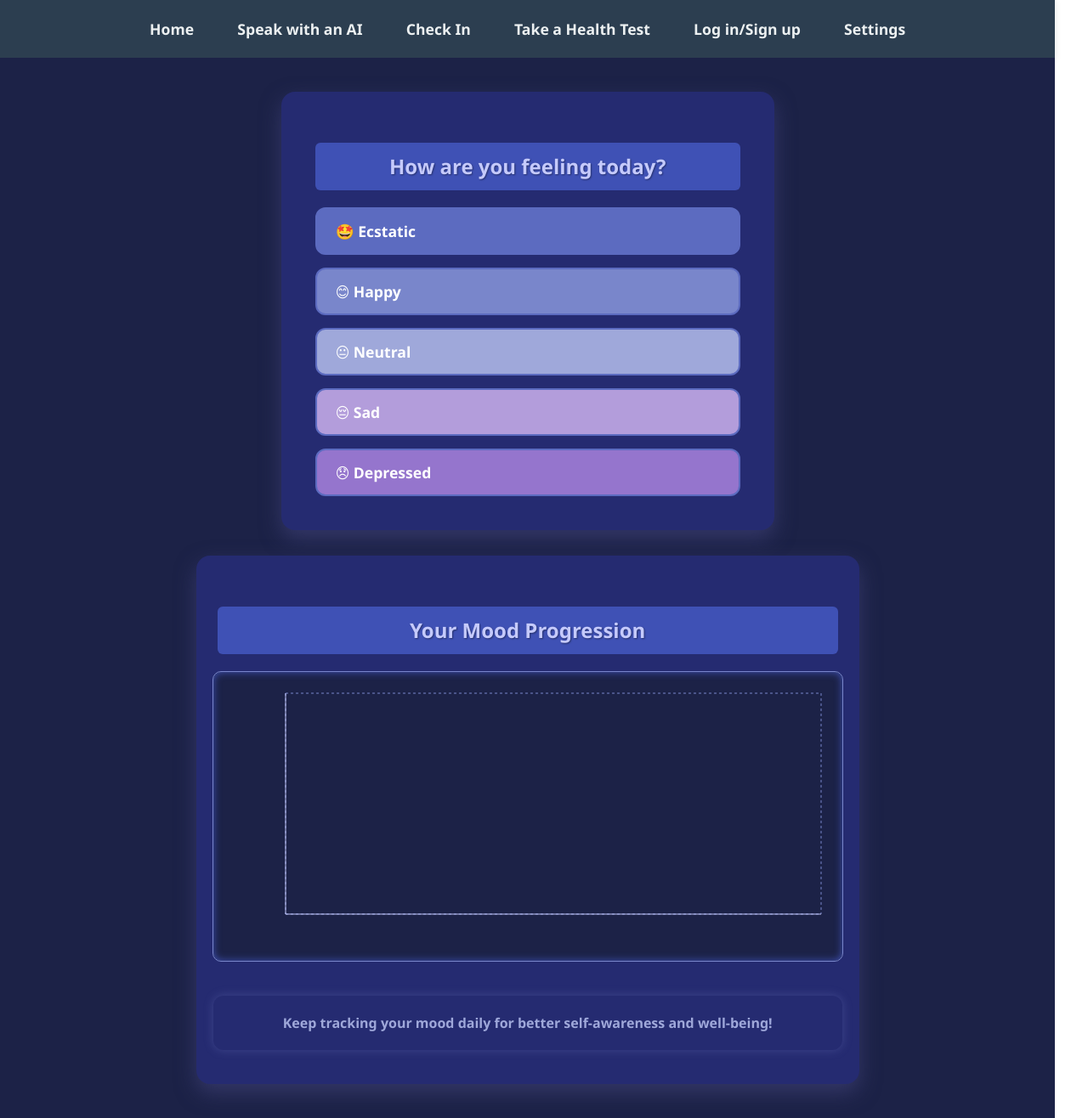
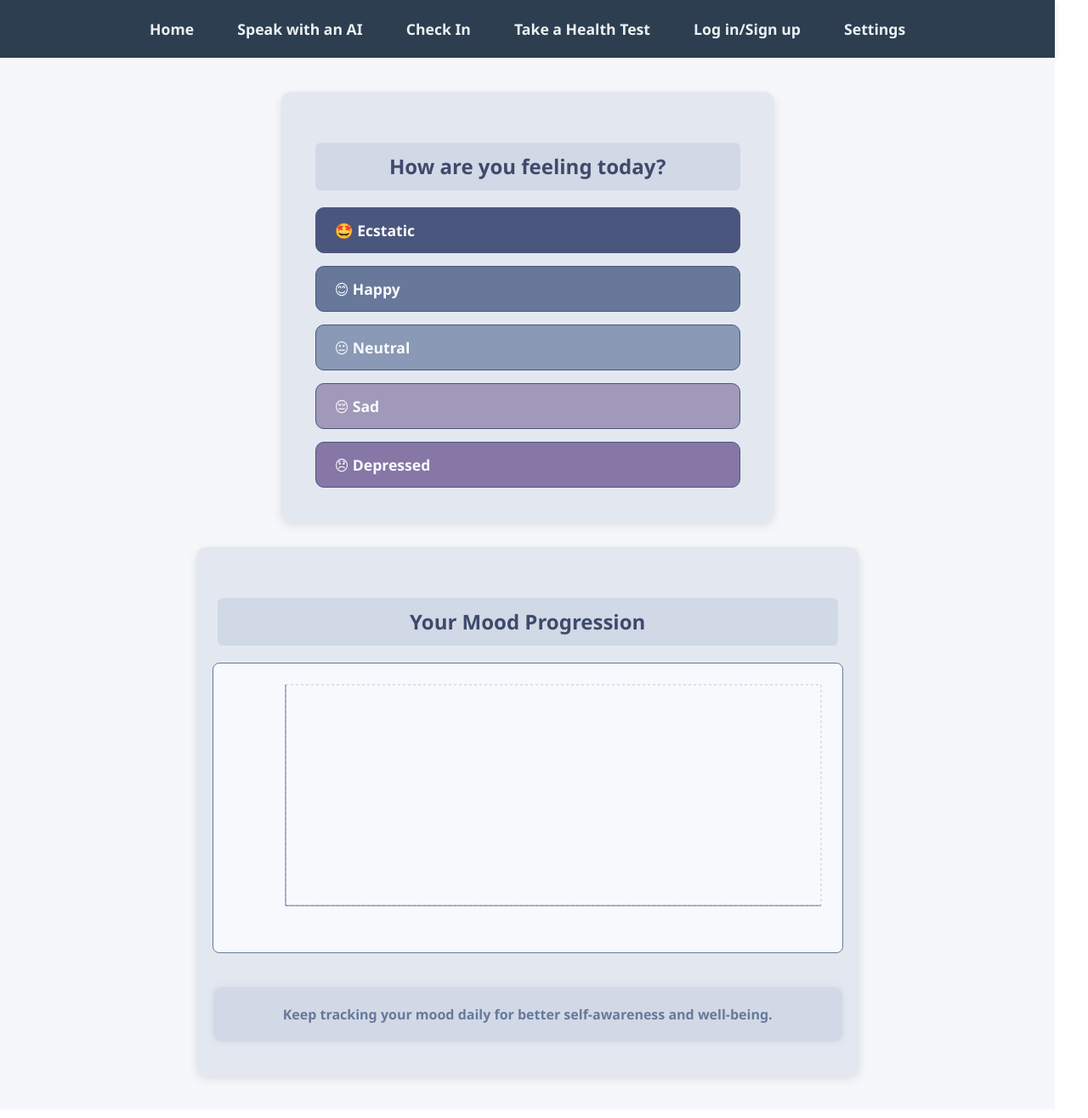
Before and after one commit to SujayO372/MentalHealthProject, a React (Vite) app in the folder MentalHealthProject/: page /checkin in a window 1280 px wide. Shown: the whole page at 85% size. Built offline with nearby package versions, Linux system fonts and the light colour scheme.

Commit message:
more css

```diff
--- a/MentalHealthProject/src/pages/Checkin.jsx
+++ b/MentalHealthProject/src/pages/Checkin.jsx
@@ -11,11 +11,11 @@ import {
 } from 'recharts';
 
 const moods = [
-  { label: '🤩 Ecstatic', value: 5, color: '#5c6bc0' },  // deeper blue/purple
-  { label: '😊 Happy', value: 4, color: '#7986cb' },
-  { label: '😐 Neutral', value: 3, color: '#9fa8da' },
-  { label: '😔 Sad', value: 2, color: '#b39ddb' },
-  { label: '😞 Depressed', value: 1, color: '#9575cd' },
+  { label: '🤩 Ecstatic', value: 5, color: '#4a567d' },  // muted blue-purple
+  { label: '😊 Happy', value: 4, color: '#67789a' },
+  { label: '😐 Neutral', value: 3, color: '#8a99b5' },
+  { label: '😔 Sad', value: 2, color: '#a199b9' },
+  { label: '😞 Depressed', value: 1, color: '#8677a6' },
 ];
 
 const getTodayDate = () => new Date().toISOString().split('T')[0];
@@ -60,10 +60,11 @@ export default function Checkin() {
       <div
         style={{
           overflowX: 'auto',
-          backgroundColor: '#1c2247',
+          backgroundColor: '#f5f7fa',
           minHeight: '100vh',
           padding: '40px',
           fontFamily: "'Segoe UI', Tahoma, Geneva, Verdana, sans-serif",
+          color: '#2e3a59',
         }}
       >
         <div
@@ -79,12 +80,12 @@ export default function Checkin() {
           {/* Mood Selector Panel */}
           <div
             style={{
-              flex: '0 1 500px', // wider panel
+              flex: '0 1 500px',
               padding: '40px',
-              backgroundColor: '#252b71',
-              color: '#c5cafc',
-              borderRadius: '16px',
-              boxShadow: '0 10px 25px rgba(75, 75, 135, 0.5)',
+              backgroundColor: '#e3e8f0',
+              color: '#2e3a59',
+              borderRadius: '12px',
+              boxShadow: '0 4px 12px rgba(0, 0, 0, 0.1)',
               display: 'flex',
               flexDirection: 'column',
               justifyContent: 'center',
@@ -94,13 +95,13 @@ export default function Checkin() {
             <h2
               style={{
                 marginBottom: '20px',
-                color: '#c5cafc',
-                backgroundColor: '#3f51b5',
+                color: '#3f4a6b',
                 padding: '10px 15px',
                 borderRadius: '6px',
                 textAlign: 'center',
                 fontWeight: '700',
-                textShadow: '1px 1px 2px rgba(0,0,0,0.4)',
+                backgroundColor: '#d1d9e6',
+                userSelect: 'none',
               }}
             >
               How are you feeling today?
@@ -114,23 +115,27 @@ export default function Checkin() {
                     fontSize: '1.1rem',
                     border:
                       selectedMood === mood.value
-                        ? '3px solid #7986cb'
-                        : '2px solid #5c6bc0',
-                    borderRadius: '12px',
+                        ? '2.5px solid #67789a'
+                        : '1.5px solid #4a567d',
+                    borderRadius: '10px',
                     backgroundColor: mood.color,
-                    cursor: selectedMood ? 'not-allowed' : 'pointer',
-                    opacity: selectedMood && selectedMood !== mood.value ? 0.6 : 1,
+                    cursor: selectedMood ? 'default' : 'pointer',
+                    opacity: selectedMood && selectedMood !== mood.value ? 0.65 : 1,
                     textAlign: 'left',
-                    color: '#fff',
+                    color: '#f9fafb',
                     fontWeight: '600',
-                    boxShadow:
-                      selectedMood === mood.value
-                        ? '0 0 12px 3px rgba(121, 134, 203, 0.7)'
-                        : 'none',
+                    boxShadow: selectedMood === mood.value ? '0 0 8px rgba(103, 120, 154, 0.5)' : 'none',
                     transition: 'all 0.3s ease',
+                    userSelect: 'none',
                   }}
                   onClick={() => handleSelectMood(mood)}
                   disabled={!!selectedMood}
+                  onMouseEnter={(e) => {
+                    if (!selectedMood) e.currentTarget.style.filter = 'brightness(0.9)';
+                  }}
+                  onMouseLeave={(e) => {
+                    if (!selectedMood) e.currentTarget.style.filter = 'brightness(1)';
+                  }}
                 >
                   {mood.label}
                 </button>
@@ -140,13 +145,13 @@ export default function Checkin() {
                   style={{
                     marginTop: '20px',
                     fontSize: '1rem',
-                    color: '#c5cafc',
+                    color: '#576475',
                     textAlign: 'center',
                     fontWeight: '600',
-                    textShadow: '1px 1px 3px rgba(0,0,0,0.3)',
+                    userSelect: 'none',
                   }}
                 >
-                  You already checked in today!
+                  You have already checked in today.
                 </p>
               )}
             </div>
@@ -156,11 +161,11 @@ export default function Checkin() {
           <div
             style={{
               flex: '1 1 600px',
-              backgroundColor: '#252b71',
-              color: '#c5cafc',
-              borderRadius: '16px',
+              backgroundColor: '#e3e8f0',
+              color: '#2e3a59',
+              borderRadius: '12px',
               padding: '40px',
-              boxShadow: '0 10px 25px rgba(75, 75, 135, 0.5)',
+              boxShadow: '0 4px 12px rgba(0, 0, 0, 0.1)',
               display: 'flex',
               flexDirection: 'column',
               alignItems: 'center',
@@ -170,15 +175,15 @@ export default function Checkin() {
           >
             <h2
               style={{
-                color: '#c5cafc',
-                backgroundColor: '#3f51b5',
+                color: '#3f4a6b',
                 padding: '10px 15px',
                 borderRadius: '6px',
                 width: '100%',
                 textAlign: 'center',
                 marginBottom: '20px',
                 fontWeight: '700',
-                textShadow: '1px 1px 2px rgba(0,0,0,0.4)',
+                userSelect: 'none',
+                backgroundColor: '#d1d9e6',
               }}
             >
               Your Mood Progression
@@ -187,36 +192,36 @@ export default function Checkin() {
               style={{
                 width: '100%',
                 height: '300px',
-                backgroundColor: '#1c2247',
-                borderRadius: '10px',
-                border: '1px solid #7986cb',
+                backgroundColor: '#f7f9fc',
+                borderRadius: '8px',
+                border: '1px solid #67789a',
                 padding: '20px',
-                color: '#c5cafc',
-                boxShadow: 'inset 0 0 10px #3f51b5',
+                color: '#2e3a59',
               }}
             >
               <ResponsiveContainer width="100%" height="100%">
                 <LineChart data={chartData}>
-                  <CartesianGrid strokeDasharray="3 3" stroke="#7986cb" />
-                  <XAxis dataKey="date" stroke="#c5cafc" />
+                  <CartesianGrid strokeDasharray="3 3" stroke="#c1c8dd" />
+                  <XAxis dataKey="date" stroke="#67789a" />
                   <YAxis
                     domain={[1, 5]}
                     ticks={[1, 2, 3, 4, 5]}
-                    stroke="#c5cafc"
+                    stroke="#67789a"
                     tickFormatter={(value) =>
                       moods.find((m) => m.value === value)?.label.split(' ')[1]
                     }
                   />
                   <Tooltip
                     formatter={(value) => moods.find((m) => m.value === value)?.label}
-                    contentStyle={{ color: '#000' }}
+                    contentStyle={{ color: '#2e3a59', backgroundColor: '#f0f3fa', borderRadius: '8px', border: '1px solid #c1c8dd' }}
+                    labelStyle={{ fontWeight: '600' }}
                   />
                   <Line
                     type="monotone"
                     dataKey="moodValue"
-                    stroke="#7986cb"
+                    stroke="#67789a"
                     strokeWidth={3}
-                    dot={{ r: 5, stroke: '#3f51b5', strokeWidth: 2 }}
+                    dot={{ r: 5, stroke: '#4a567d', strokeWidth: 2 }}
                   />
                 </LineChart>
               </ResponsiveContainer>
@@ -226,17 +231,18 @@ export default function Checkin() {
             <div
               style={{
                 marginTop: '40px',
-                backgroundColor: '#252b71',
-                borderRadius: '12px',
+                backgroundColor: '#d1d9e6',
+                borderRadius: '10px',
                 padding: '20px',
                 width: '100%',
-                color: '#9fa8da',
+                color: '#67789a',
                 fontWeight: '600',
                 textAlign: 'center',
-                boxShadow: '0 0 12px rgba(121, 134, 203, 0.3)',
+                userSelect: 'none',
+                boxShadow: '0 0 8px rgba(103, 120, 154, 0.15)',
               }}
             >
-              Keep tracking your mood daily for better self-awareness and well-being!
+              Keep tracking your mood daily for better self-awareness and well-being.
             </div>
           </div>
         </div>
```
Also changed, not shown: MentalHealthProject/src/pages/HealthTest.jsx (+98 -138 lines).
